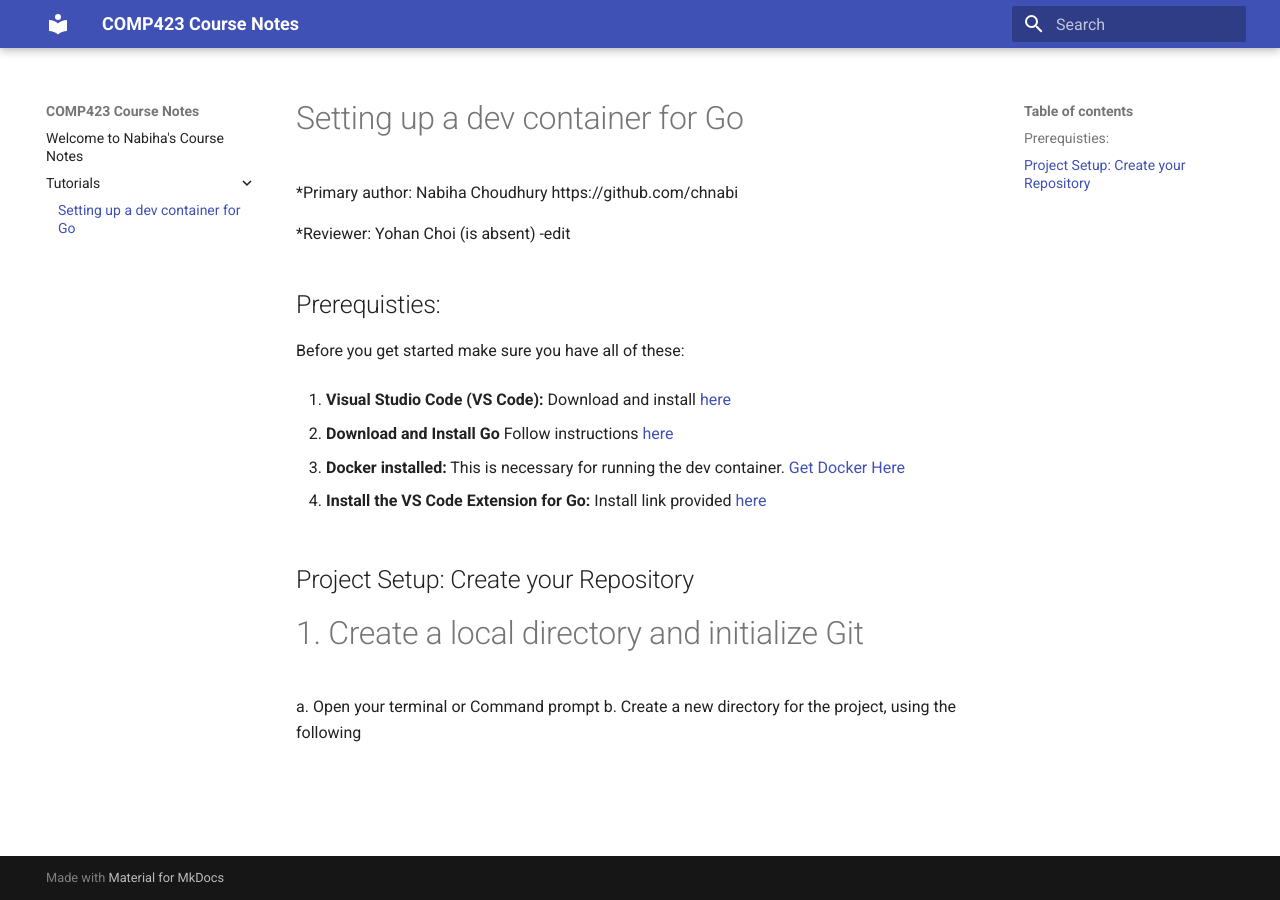
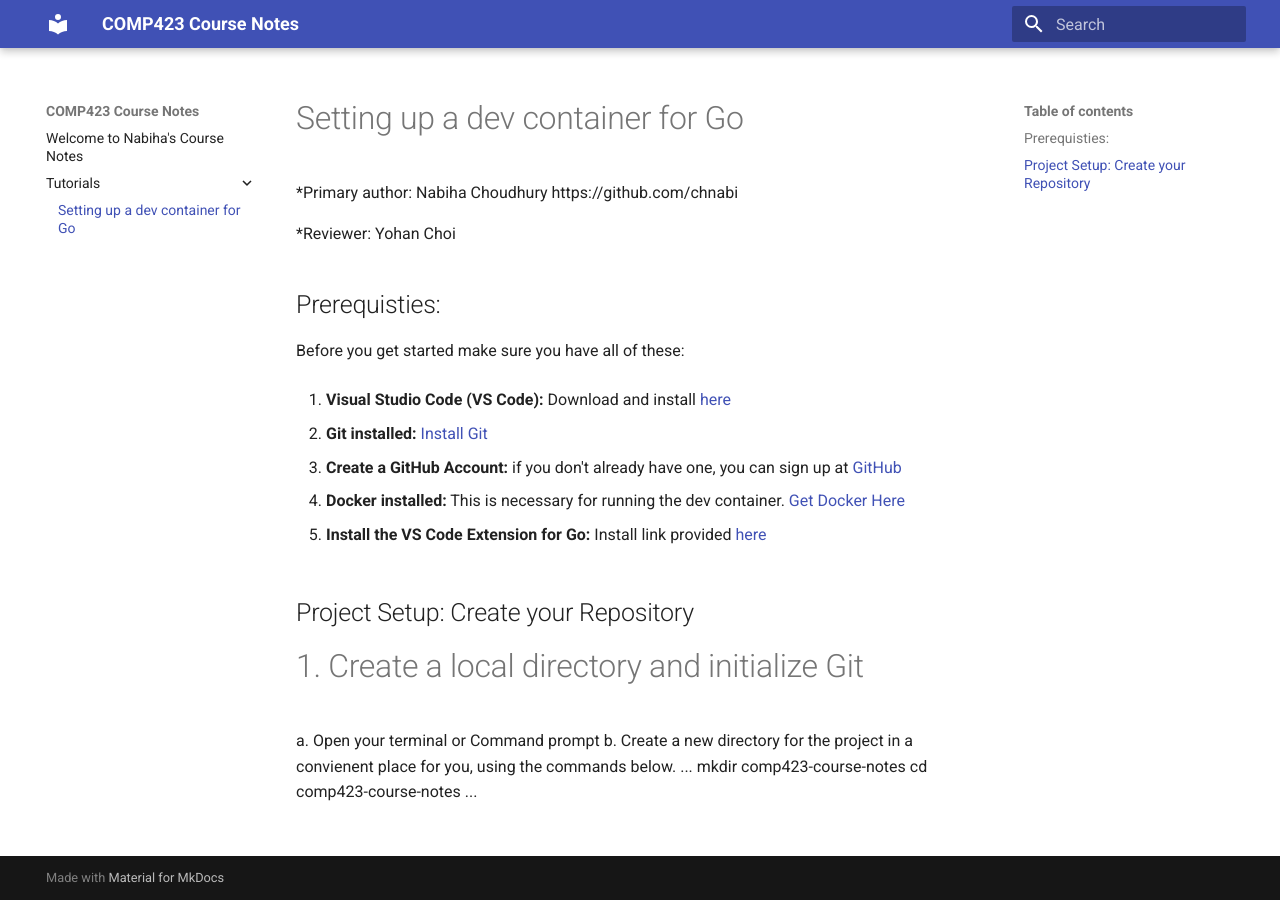
Before and after one commit to chnabi/comp423-course-notes, an MkDocs documentation site: the page built from docs/tutorials/go-setup.md, in a window 1280 px wide. Built offline with MkDocs 1.6.1 and Material for MkDocs 9.7.7, drawn with Linux system fonts in a browser that asks for light colours.

Commit message:
Removed install Go from prereqs and continued working on init git portion

```diff
--- a/docs/tutorials/go-setup.md
+++ b/docs/tutorials/go-setup.md
@@ -1,20 +1,27 @@
 # Setting up a dev container for Go
 *Primary author: Nabiha Choudhury https://github.com/chnabi
 
-*Reviewer: Yohan Choi (is absent) -edit
+*Reviewer: Yohan Choi
 
 ## Prerequisties:
 Before you get started make sure you have all of these:
 
 1. **Visual Studio Code (VS Code):** Download and install [here](https://code.visualstudio.com/)
 
-2. **Download and Install Go** Follow instructions [here](https://go.dev/doc/install)
+2. **Git installed:** [Install Git](https://git-scm.com/book/en/v2/Getting-Started-Installing-Git)
 
-3. **Docker installed:** This is necessary for running the dev container. [Get Docker Here](https://www.docker.com/products/docker-desktop/)
+3. **Create a GitHub Account:** if you don't already have one, you can sign up at [GitHub](https://github.com/)
 
-4. **Install the VS Code Extension for Go:** Install link provided [here](https://code.visualstudio.com/docs/languages/go)
+4. **Docker installed:** This is necessary for running the dev container. [Get Docker Here](https://www.docker.com/products/docker-desktop/)
+
+5. **Install the VS Code Extension for Go:** Install link provided [here](https://code.visualstudio.com/docs/languages/go)
 
 ## Project Setup: Create your Repository
 # 1. Create a local directory and initialize Git
+
 a. Open your terminal or Command prompt
-b. Create a new directory for the project, using the following
+b. Create a new directory for the project in a convienent place for you, using the commands below.
+...
+mkdir comp423-course-notes
+cd comp423-course-notes
+...
--- a/mkdocs.yml
+++ b/mkdocs.yml
@@ -1,3 +1,12 @@
 site_name: COMP423 Course Notes
 theme:
   name: material
+
+markdown_extensions:
+  - pymdownx.highlight:
+      anchor_linenums: true
+      line_spans: __span
+      pygments_lang_class: true
+  - pymdownx.inlinehilite
+  - pymdownx.snippets
+  - pymdownx.superfences
```
